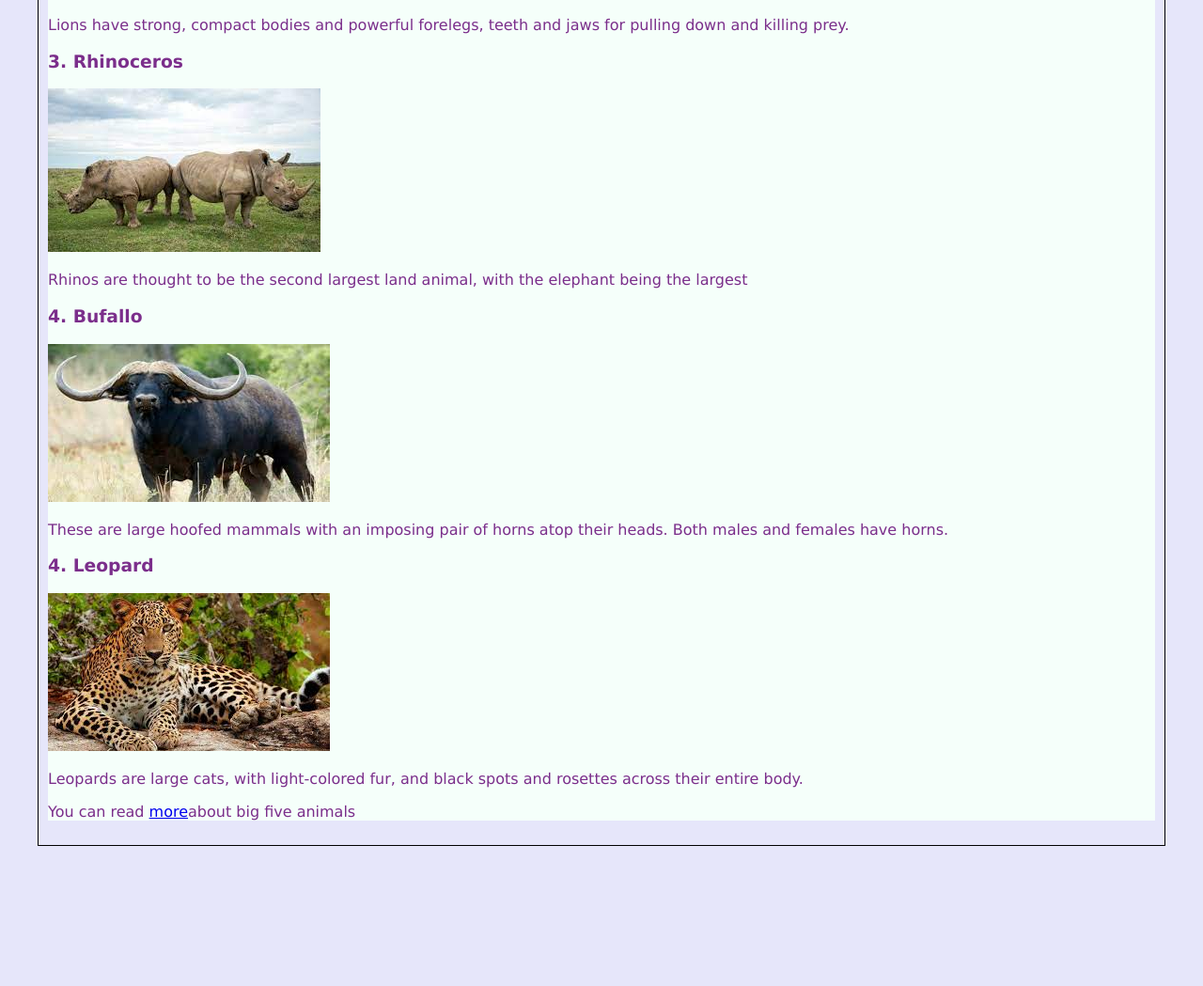
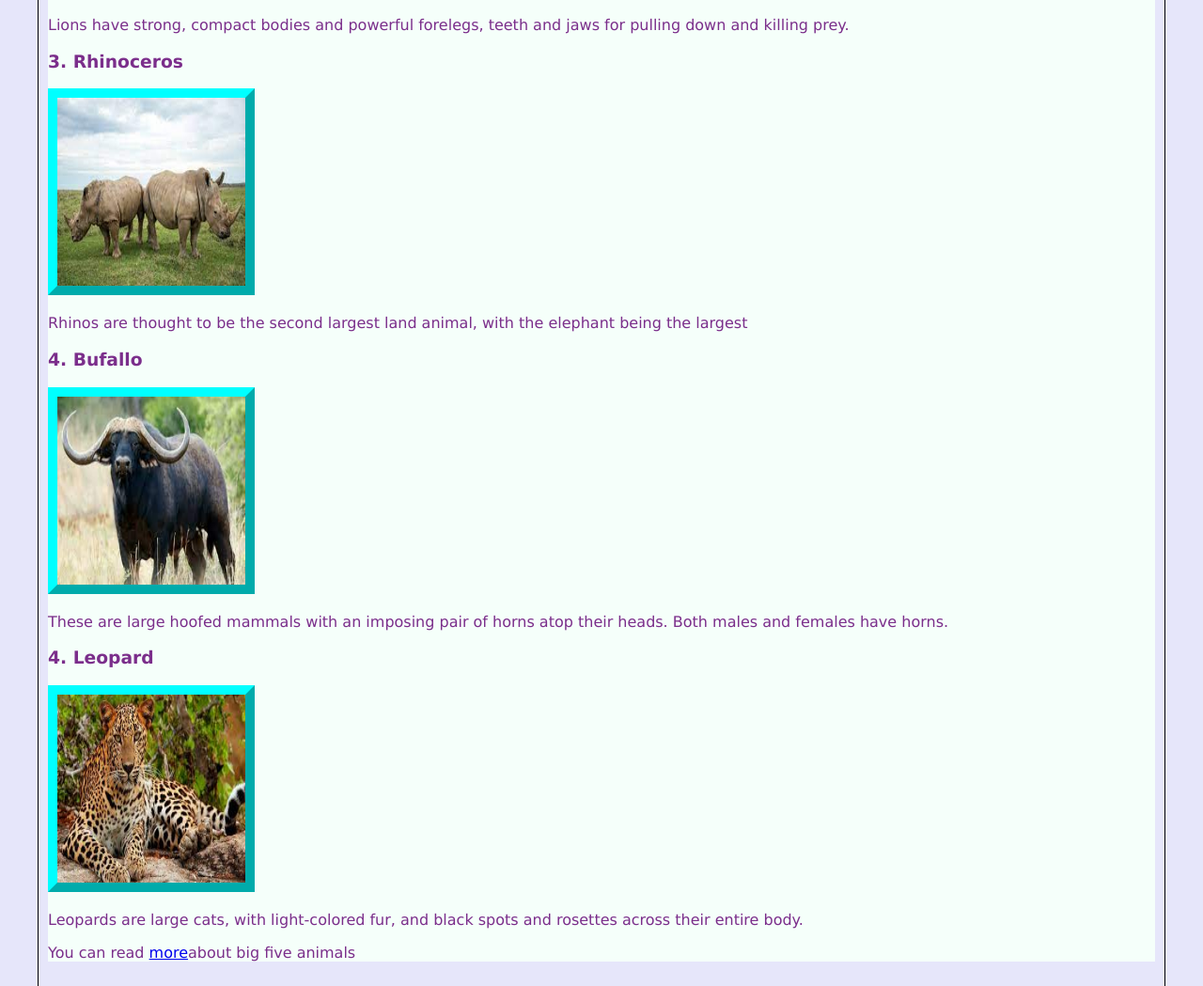
Before and after one commit to Lenus254/Favourite-photography-, a plain HTML site: page index.html in a window 1280 px wide. Shown: the part 1187-2236 px from the top of the page at 94% size. Before the commit the page ends 2127 px from the top, so only its background shows below. Drawn offline with Linux system fonts and the light colour scheme.

Commit message:
styles id class picture

```diff
--- a/styles.css
+++ b/styles.css
@@ -35,3 +35,10 @@ h1{
     color: rgb(123, 46, 139);
     text-align: left;
     background-color: mintcream;
+  }
+  #picture{
+    height: 200px;
+    width: 200px;
+    background-clip: border-box;
+    border: 10px outset cyan;
+}
```
